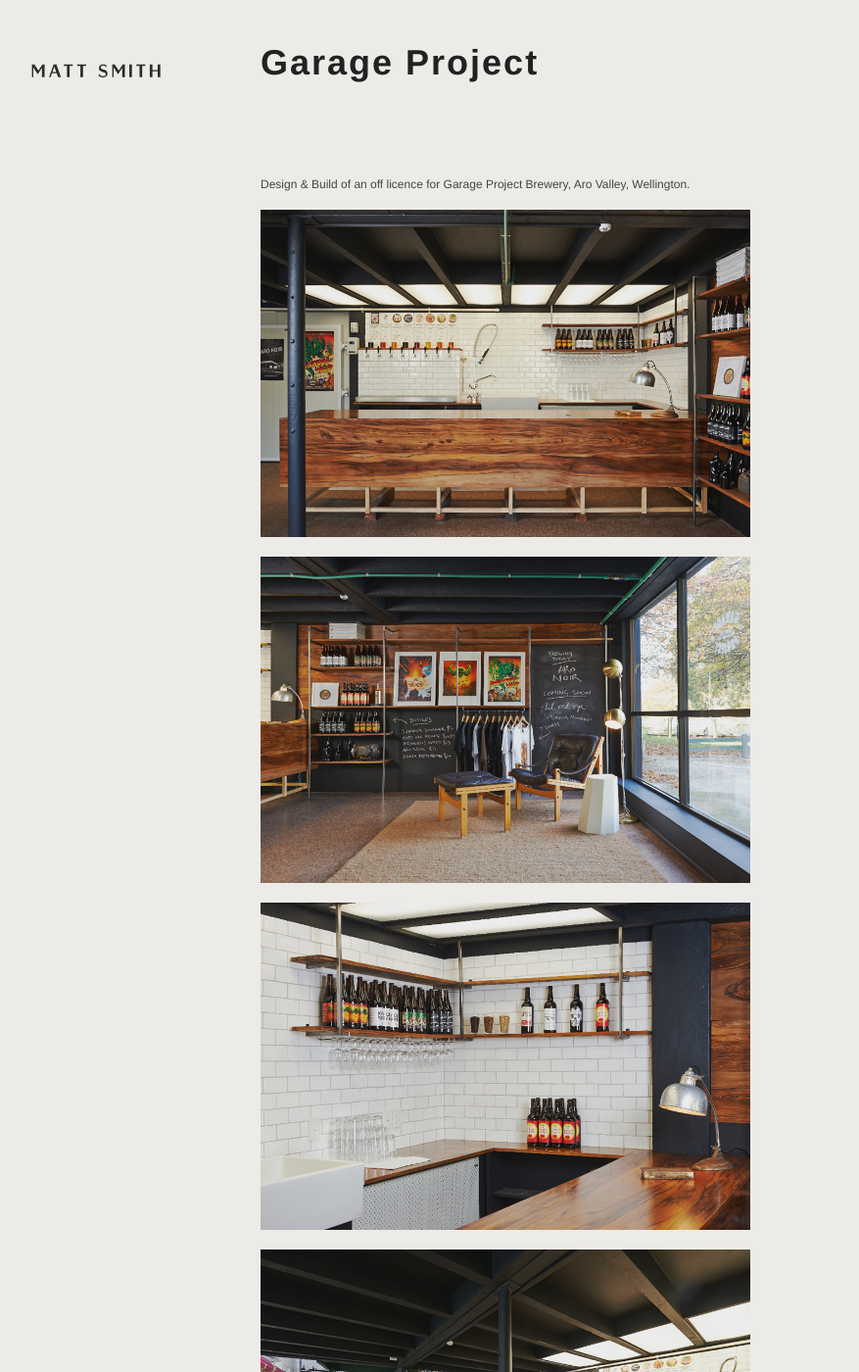
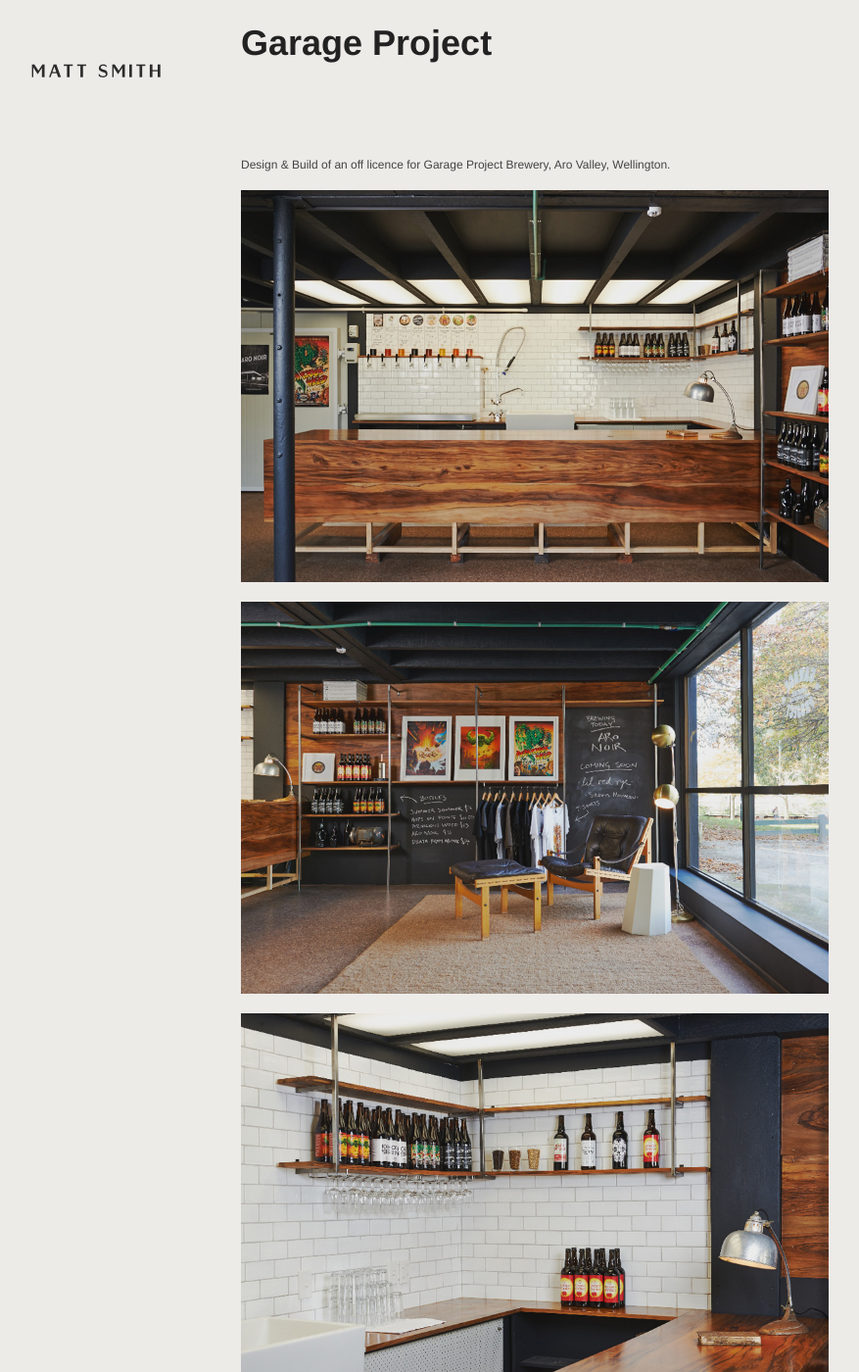
Before and after one commit to studiomattsmith/studiomattsmith.github.io, a Jekyll site: the page built from _posts/2013-05-30-garage.md, in a window 1280 px wide and 1400 px high. Shown: the whole window at 98% size, without its empty margins (30-907 px from the left). Built offline with Jekyll 4.4.1, drawn with Linux system fonts in a browser that asks for light colours.

Commit message:
Update style.css

```diff
--- a/assets/css/style.css
+++ b/assets/css/style.css
@@ -2503,7 +2503,7 @@
   left: 20%;
   top: 0px;
   right: 0px;
-  margin: 46px 40px;
+  margin: 26px 20px;
 }
 @media (min-width: 0px) and (max-width: 767px) {
   /* line 1, ../_scss/page-specific/_project.scss */
@@ -2529,7 +2529,7 @@
 #project h1 {
   font: 700 36px/36px "brandon-grotesque", "Helvetica Neue", Sans-Serif;
   text-transform: none;
-  letter-spacing: 2px;
+  letter-spacing: 0px;
   margin: 0px 0px 100px 0px;
   max-width: 700px;
 }
@@ -2537,7 +2537,7 @@
   /* line 21, ../_scss/page-specific/_project.scss */
   #project h1 {
     font: 700 36px/36px "brandon-grotesque", "Helvetica Neue", Sans-Serif;
-    letter-spacing: 2px;
+    letter-spacing: 0px;
     margin-bottom: 20px;
   }
 }
@@ -2545,7 +2545,7 @@
   /* line 21, ../_scss/page-specific/_project.scss */
   #project h1 {
     font: 700 30px/30px "brandon-grotesque", "Helvetica Neue", Sans-Serif;
-    letter-spacing: 2px;
+    letter-spacing: 0px;
     margin-bottom: 20px;
   }
 }
@@ -2579,11 +2579,11 @@
 /* line 60, ../_scss/page-specific/_project.scss */
 #project img {
   display: block;
-  max-width: 100%;
+  max-width: 600px;
 }
 /* line 64, ../_scss/page-specific/_project.scss */
 #project .image {
-  max-width: 500px;
+  max-width: 600px;
   margin: 0px 0px 20px 0px;
 }
 /* line 68, ../_scss/page-specific/_project.scss */
```
